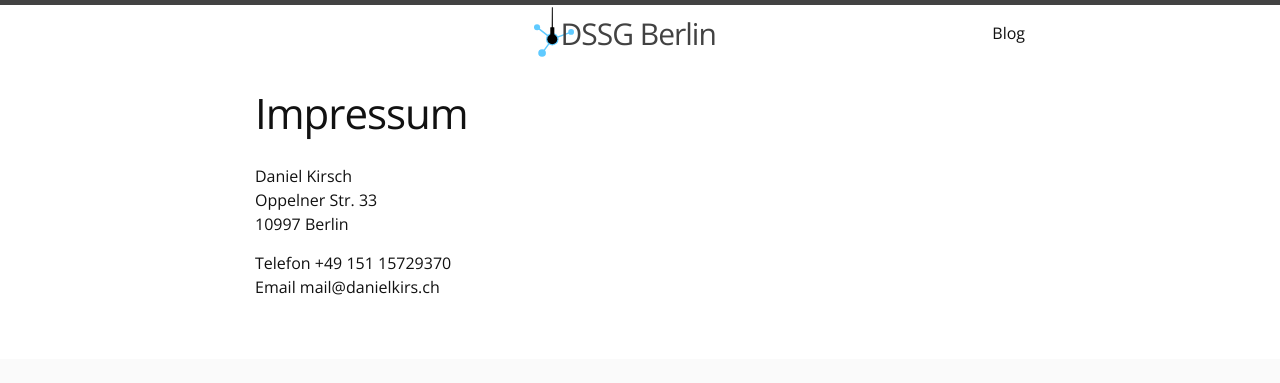
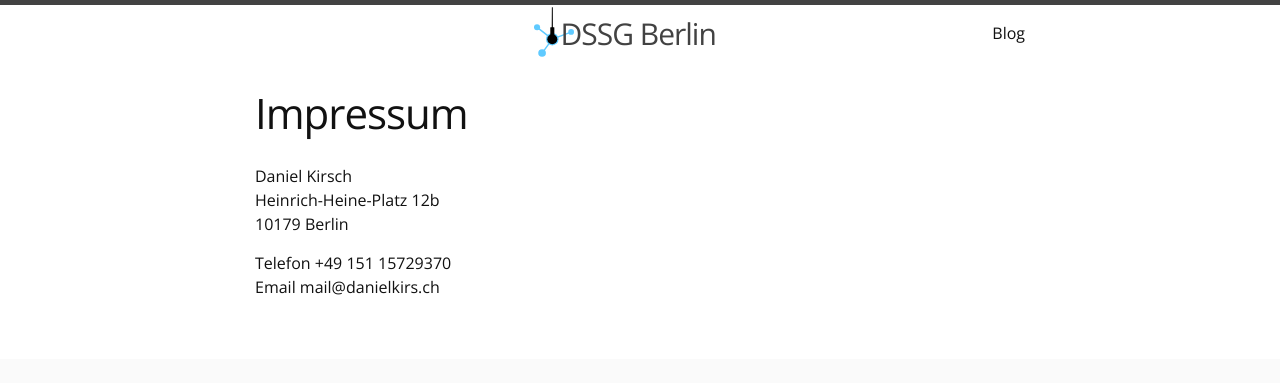
Before and after one commit to dssg-berlin/dssg-berlin.github.io, a Jekyll site: the page built from impressum.md, in a window 1280 px wide. Shown: the top 383 px of the page. Built offline with Jekyll 4.4.1, drawn with Linux system fonts in a browser that asks for light colours; comment, search, counter and statistics services are not loaded.

Commit message:
Fix address in Impressum

```diff
--- a/impressum.md
+++ b/impressum.md
@@ -6,8 +6,8 @@ permalink: /impressum/
 ---
 
 Daniel Kirsch<br>
-Oppelner Str. 33<br>
-10997 Berlin
+Heinrich-Heine-Platz 12b<br>
+10179 Berlin
 
 Telefon +49 151 15729370<br>
 Email mail@danielkirs.ch
```
